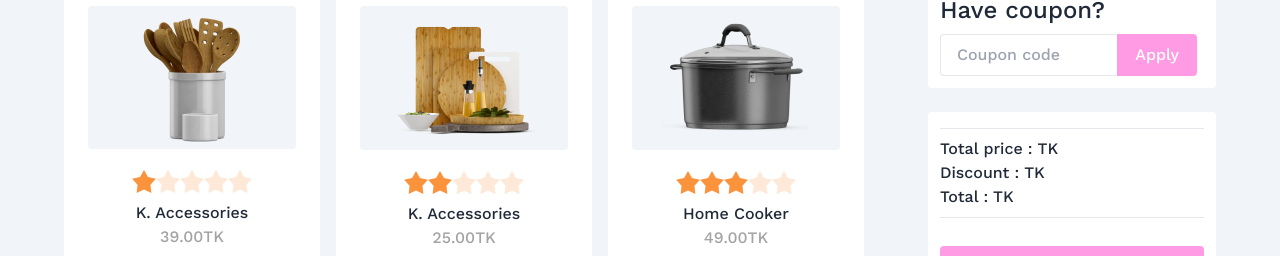
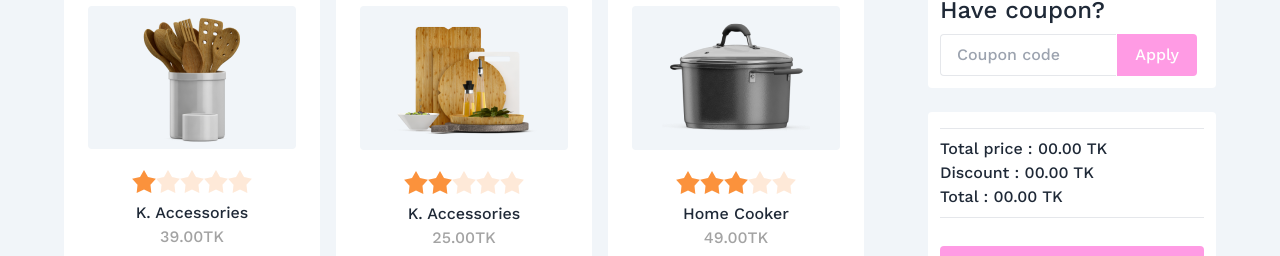
Before and after one commit to ares-oykot/summer-sale, a plain HTML site: page index.html in a window 1280 px wide. Shown: the part 622-878 px from the top of the page. Drawn offline with nearby package versions, Linux system fonts and the light colour scheme.

Commit message:
added initial value of total price

```diff
--- a/index.html
+++ b/index.html
@@ -238,9 +238,9 @@
                 <!-- Price -->
                 <div class="bg-white px-3 rounded-bl rounded-br pb-12">
                     <hr>
-                    <h4 class="pt-2">Total price : <span id="total-price"></span>TK</h4>
-                    <h4>Discount : <span id="discount"></span>TK</h4>
-                    <h4>Total : <span id="total"></span>TK</h4>
+                    <h4 class="pt-2">Total price : <span id="total-price">00.00 </span>TK</h4>
+                    <h4>Discount : <span id="discount">00.00 </span>TK</h4>
+                    <h4>Total : <span id="total">00.00 </span>TK</h4>
                     <hr class="my-2">
                 </div>
                 <div class="flex justify-center mt-[-28px]">
--- a/script/script.js
+++ b/script/script.js
@@ -15,9 +15,7 @@ function handleCLikCard(target) {
     totalPrice = totalPrice + price;
     ///////////
     const btnCoupon = document.getElementById('btn-coupon');
-    const couponField = document.getElementById('coupon-field');
     const totalPriceText = document.getElementById('total-price');
-    const discount = document.getElementById('discount');
     const total = document.getElementById('total');
     ///////////
     if (totalPrice >= 200) {
```
